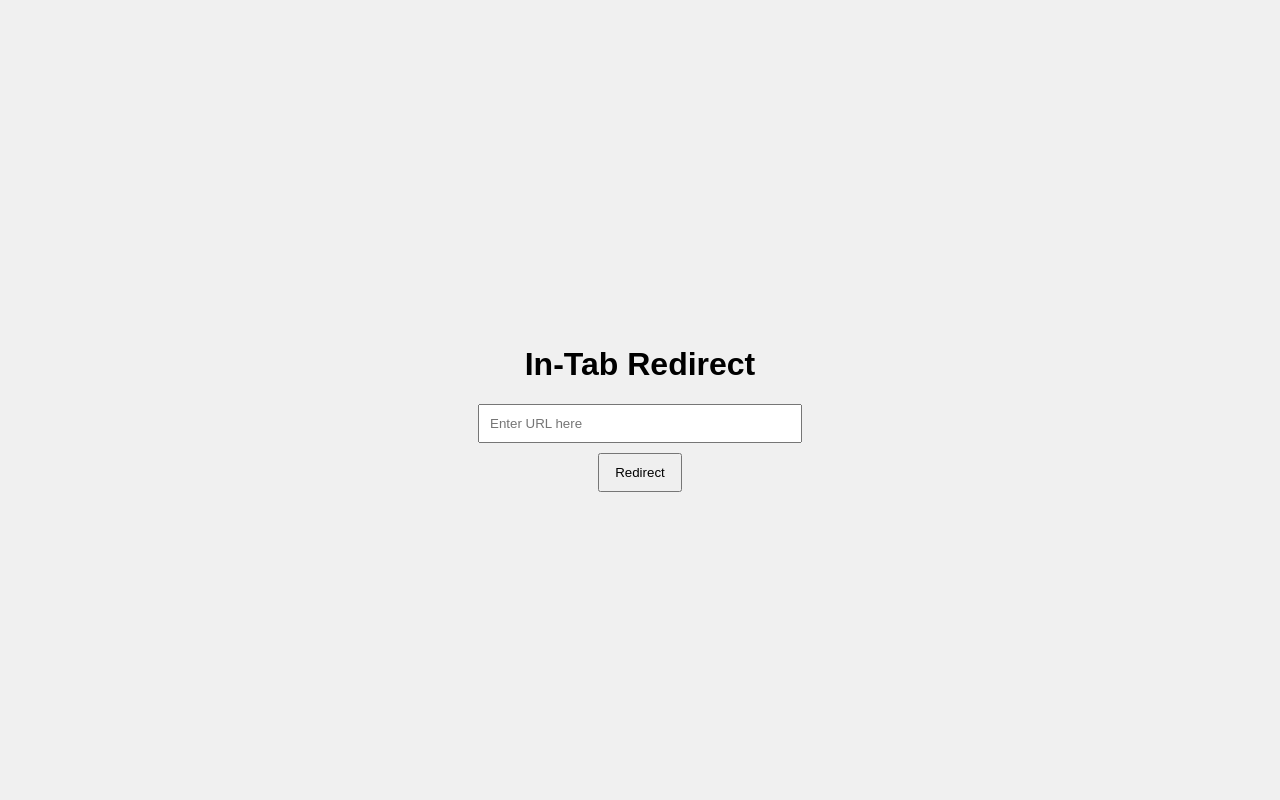
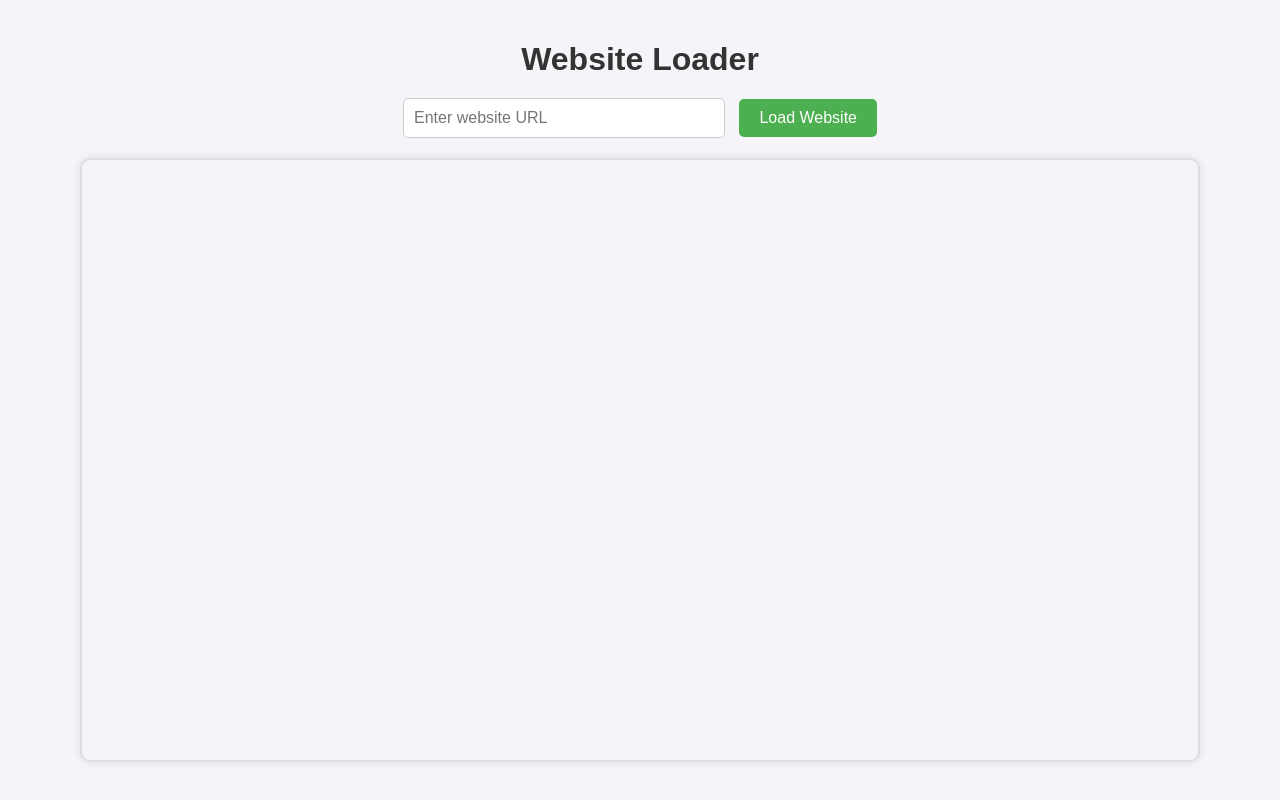
Before and after one commit to hydrophobis/RedirectSite, a plain HTML site: page index.html in a window 1280 px wide. Drawn offline with Linux system fonts and the light colour scheme.

Commit message:
Update index.html

```diff
--- a/index.html
+++ b/index.html
@@ -3,45 +3,74 @@
 <head>
   <meta charset="UTF-8">
   <meta name="viewport" content="width=device-width, initial-scale=1.0">
-    <title>In-Tab Redirect</title>
+  <title>Website Loader</title>
   <style>
     body {
       font-family: Arial, sans-serif;
+      background-color: #f4f4f9;
       display: flex;
       flex-direction: column;
       align-items: center;
-            justify-content: center;
-            height: 100vh;
-            background-color: #f0f0f0;
+      margin: 0;
+      padding: 20px;
     }
-        input {
+
+    h1 {
+      color: #333;
+      margin-bottom: 20px;
+    }
+
+    #urlInput {
+      width: 300px;
       padding: 10px;
-            width: 300px;
-            margin-bottom: 10px;
+      border: 1px solid #ccc;
+      border-radius: 5px;
+      font-size: 16px;
     }
+
     button {
-            padding: 10px 15px;
+      padding: 10px 20px;
+      margin-left: 10px;
+      background-color: #4CAF50;
+      color: white;
+      border: none;
+      border-radius: 5px;
+      font-size: 16px;
       cursor: pointer;
+      transition: background-color 0.3s;
+    }
+
+    button:hover {
+      background-color: #45a049;
+    }
+
+    #webFrame {
+      width: 90%;
+      height: 600px;
+      margin-top: 20px;
+      border: 2px solid #ddd;
+      border-radius: 10px;
+      box-shadow: 0px 0px 10px rgba(0, 0, 0, 0.1);
     }
   </style>
 </head>
 <body>
-
-    <h1>In-Tab Redirect</h1>
-    <input type="text" id="urlInput" placeholder="Enter URL here" />
-    <button id="redirectButton">Redirect</button>
+  <h1>Website Loader</h1>
+  <div>
+    <input type="text" id="urlInput" placeholder="Enter website URL">
+    <button onclick="loadWebsite()">Load Website</button>
+  </div>
+  <iframe id="webFrame"></iframe>
 
   <script>
-        document.getElementById('redirectButton').addEventListener('click', function() {
+    function loadWebsite() {
       const url = document.getElementById('urlInput').value;
       if (url) {
-                // Redirect to the specified URL
-                window.location.href = url;
+        document.getElementById('webFrame').src = url;
       } else {
-                alert('Please enter a valid URL.');
+        alert("Please enter a valid URL.");
       }
-        });
+    }
   </script>
-
 </body>
 </html>
```
Lines whose indentation alone changed are shown as unchanged.
